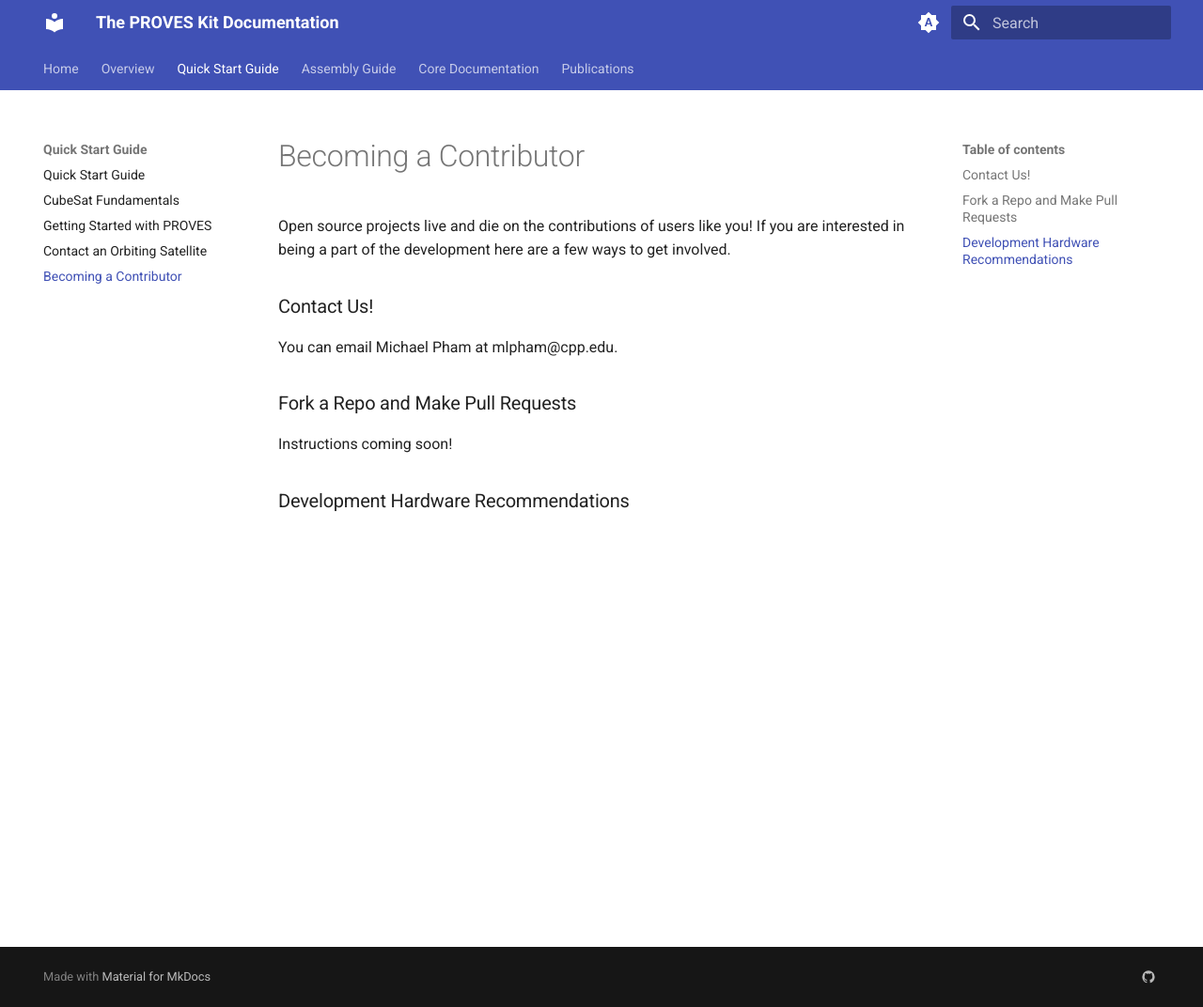
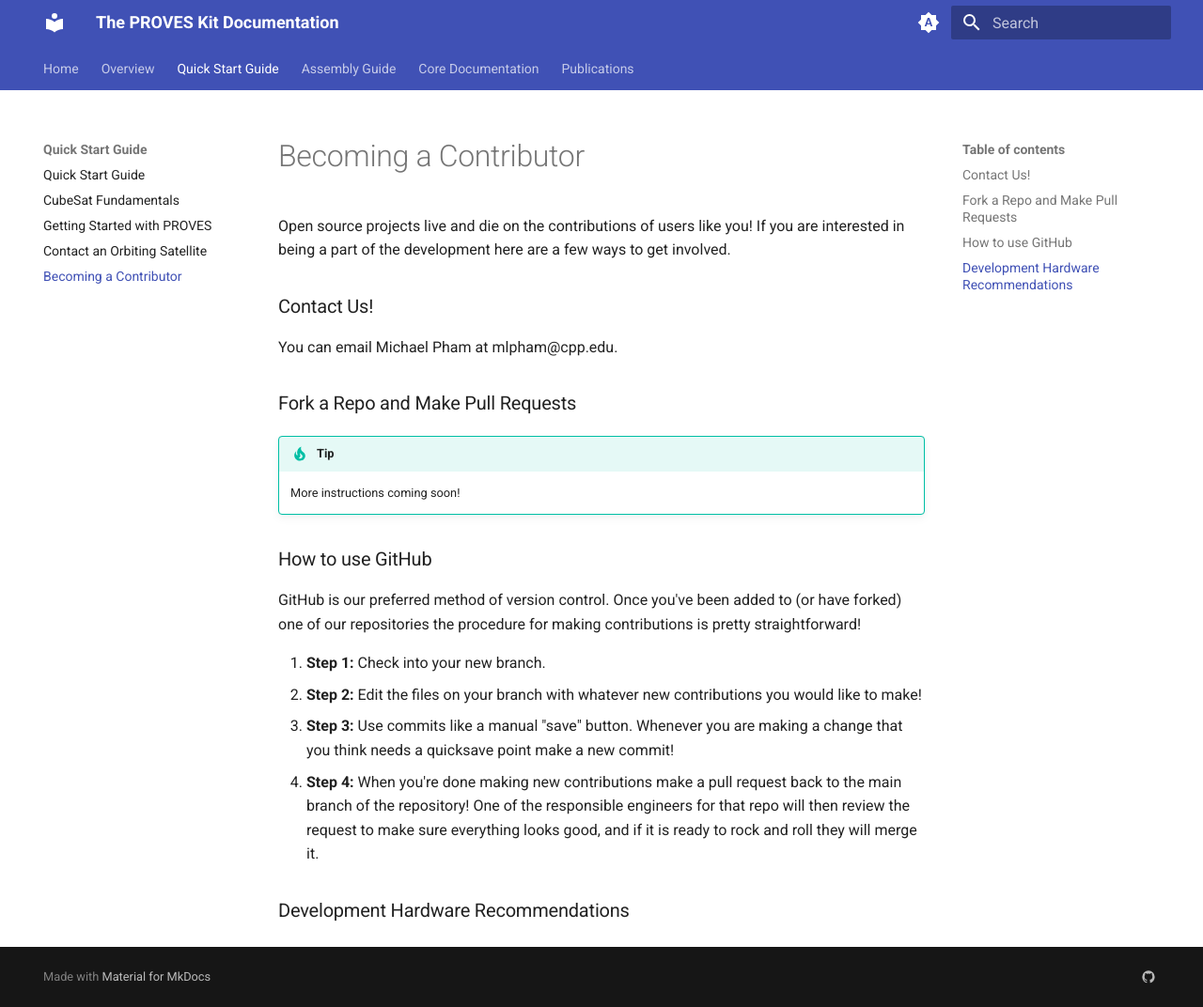
Before and after one commit to proveskit/Documentation, an MkDocs documentation site: the page built from docs/quick_start/becoming_contributor.md, in a window 1280 px wide and 1072 px high. Shown: the whole window at 94% size. Built offline with MkDocs 1.6.1 and Material for MkDocs 9.7.7, drawn with Linux system fonts in a browser that asks for light colours.

Commit message:
More content

```diff
--- a/docs/quick_start/becoming_contributor.md
+++ b/docs/quick_start/becoming_contributor.md
@@ -5,6 +5,15 @@ Open source projects live and die on the contributions of users like you! If you
 You can email Michael Pham at mlpham@cpp.edu.
 
 ### Fork a Repo and Make Pull Requests
-Instructions coming soon!
+!!! Tip
+    More instructions coming soon!
+
+### How to use GitHub
+GitHub is our preferred method of version control. Once you've been added to (or have forked) one of our repositories the procedure for making contributions is pretty straightforward!
+
+1. **Step 1:** Check into your new branch.
+2. **Step 2:** Edit the files on your branch with whatever new contributions you would like to make!
+3. **Step 3:** Use commits like a manual "save" button. Whenever you are making a change that you think needs a quicksave point make a new commit!
+4. **Step 4:** When you're done making new contributions make a pull request back to the main branch of the repository! One of the responsible engineers for that repo will then review the request to make sure everything looks good, and if it is ready to rock and roll they will merge it.
 
 ### Development Hardware Recommendations
```
Also changed, not shown: docs/quick_start/contacting_proves.md (+2 -0 lines).
